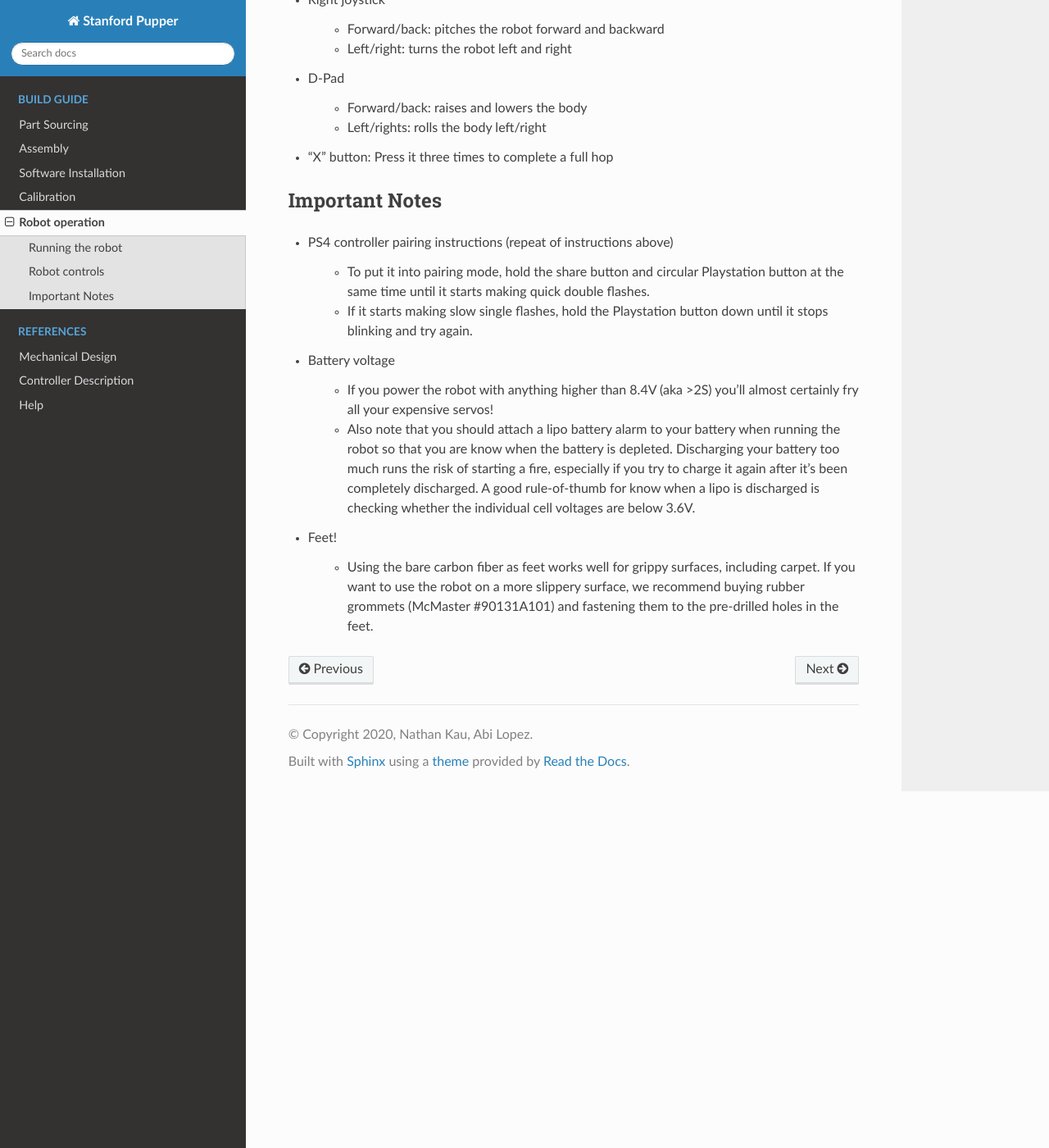
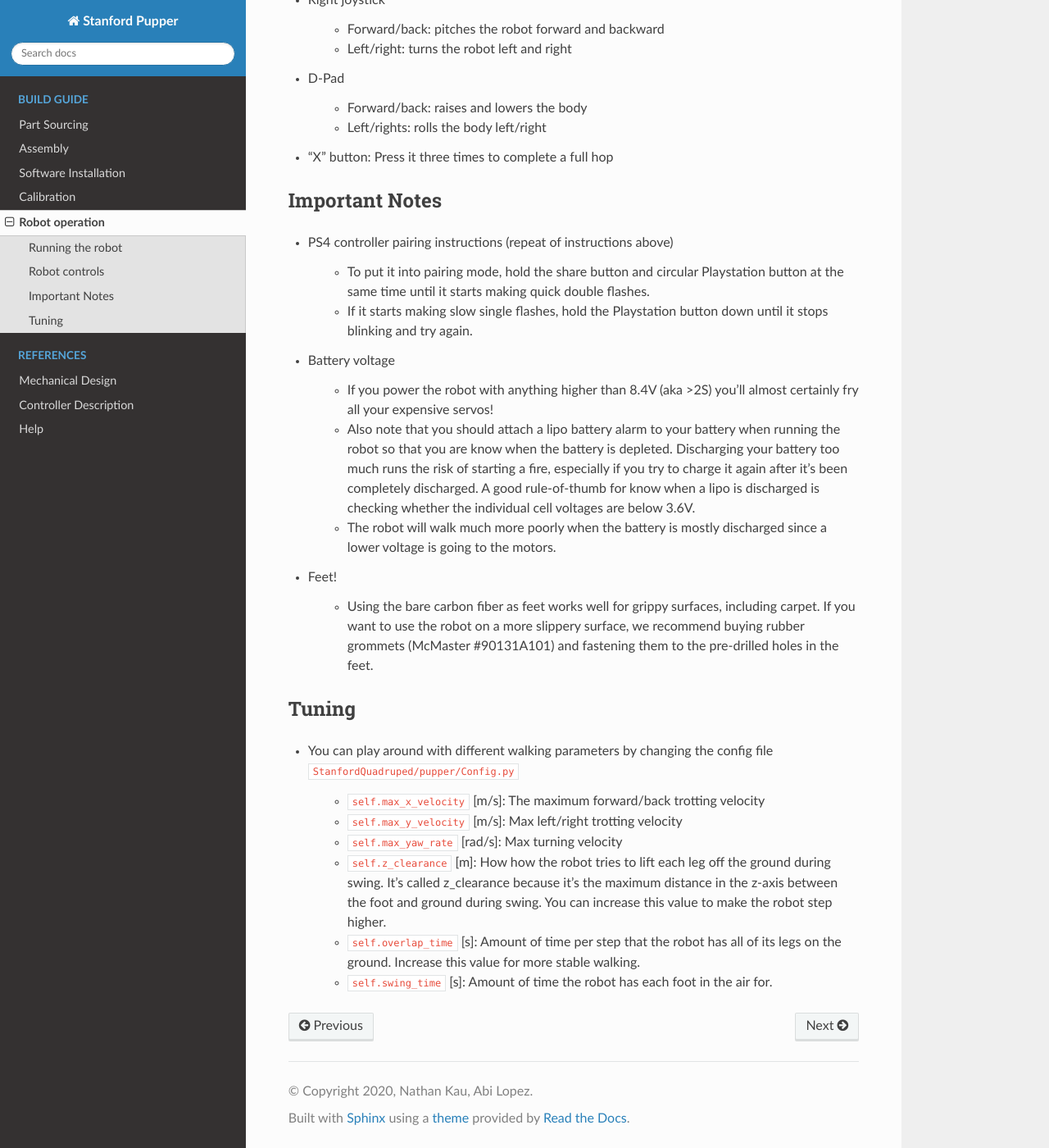
Before and after one commit to stanfordroboticsclub/Pupper, a Sphinx documentation site: the page built from docs/guide/operation.rst, in a window 1280 px wide and 1400 px high, scrolled down 951 px. Shown: the whole window at 82% size. Built offline with Sphinx 7.4.7 and the Read the Docs theme 2.0.0, drawn with Linux system fonts in a browser that asks for light colours.

Commit message:
Add tuning documentation

```diff
--- a/docs/guide/operation.rst
+++ b/docs/guide/operation.rst
@@ -56,7 +56,20 @@ Important Notes
 
     * If you power the robot with anything higher than 8.4V (aka >2S) you'll almost certainly fry all your expensive servos!
     * Also note that you should attach a lipo battery alarm to your battery when running the robot so that you are know when the battery is depleted. Discharging your battery too much runs the risk of starting a fire, especially if you try to charge it again after it's been completely discharged. A good rule-of-thumb for know when a lipo is discharged is checking whether the individual cell voltages are below 3.6V.
+    * The robot will walk much more poorly when the battery is mostly discharged since a lower voltage is going to the motors.
 
 * Feet!
 
     * Using the bare carbon fiber as feet works well for grippy surfaces, including carpet. If you want to use the robot on a more slippery surface, we recommend buying rubber grommets (McMaster #90131A101) and fastening them to the pre-drilled holes in the feet.
+
+Tuning
+-------
+
+* You can play around with different walking parameters by changing the config file ``StanfordQuadruped/pupper/Config.py``
+
+    * ``self.max_x_velocity`` [m/s]: The maximum forward/back trotting velocity
+    * ``self.max_y_velocity`` [m/s]: Max left/right trotting velocity
+    * ``self.max_yaw_rate`` [rad/s]: Max turning velocity
+    * ``self.z_clearance`` [m]: How how the robot tries to lift each leg off the ground during swing. It's called z_clearance because it's the maximum distance in the z-axis between the foot and ground during swing. You can increase this value to make the robot step higher.
+    * ``self.overlap_time`` [s]: Amount of time per step that the robot has all of its legs on the ground. Increase this value for more stable walking.
+    * ``self.swing_time`` [s]: Amount of time the robot has each foot in the air for.
```
